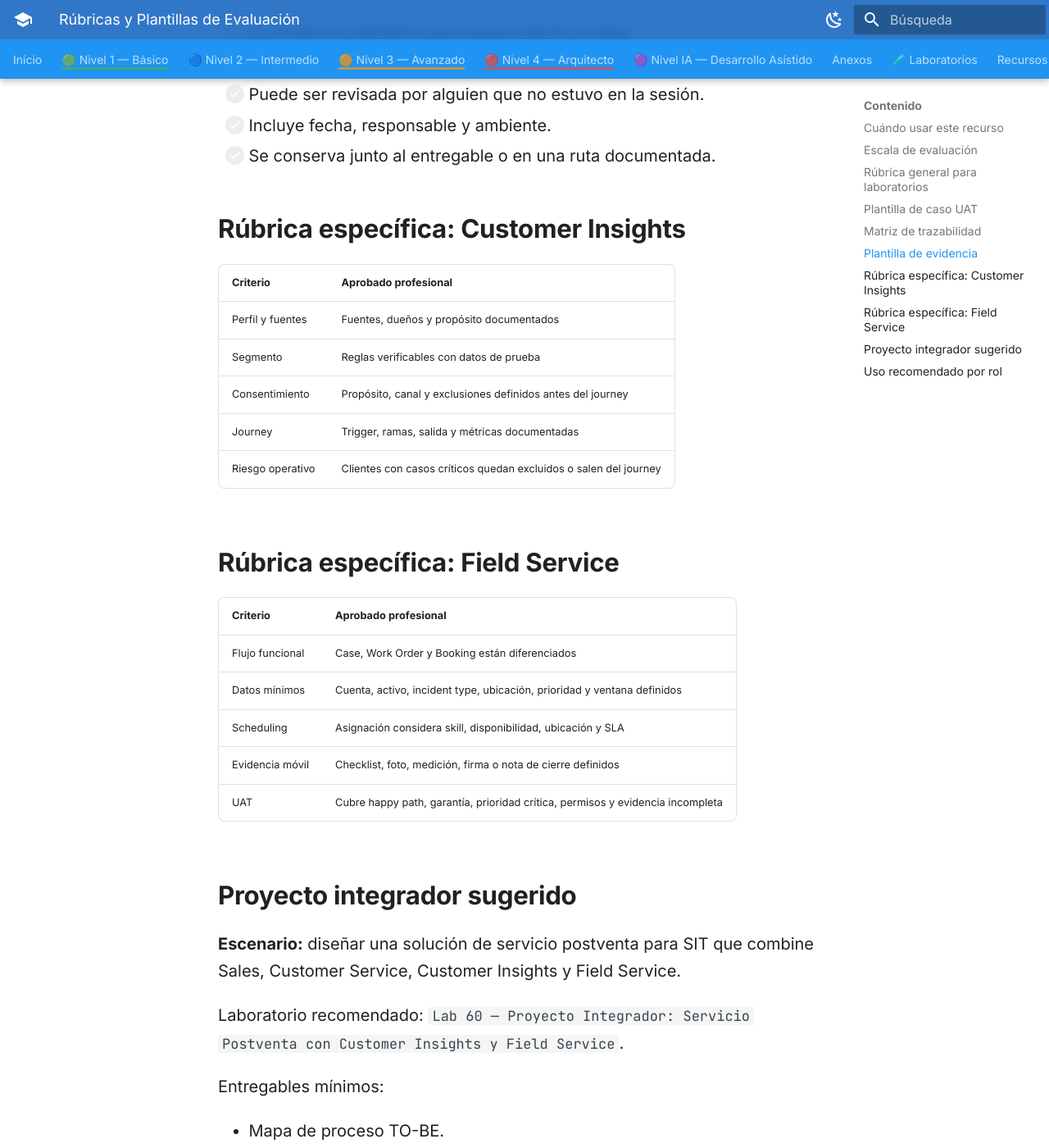
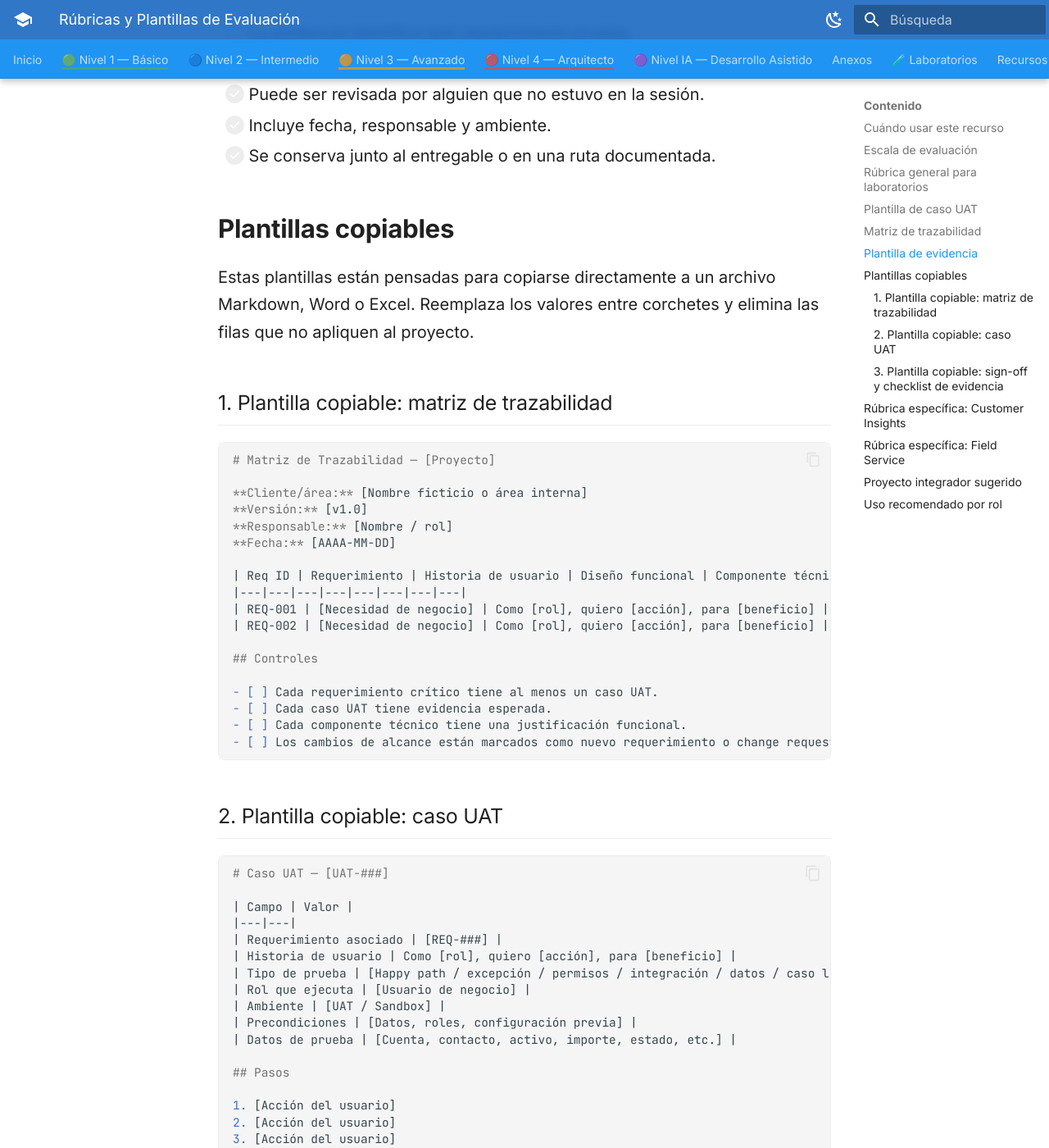
Before and after one commit to EdwingAlarcon/PlanEstudio, an MkDocs documentation site: the page built from docs/Recursos/RUBRICAS_PLANTILLAS_EVALUACION.md, in a window 1280 px wide and 1400 px high, scrolled down 4323 px. Shown: the whole window at 82% size. Built offline with MkDocs 1.6.1 and Material for MkDocs 9.7.7, drawn with Linux system fonts in a browser that asks for light colours; some of the changed text lies outside the part shown.

Commit message:
docs: agregar plantillas copiables de evaluacion

````diff
--- a/docs/Recursos/RUBRICAS_PLANTILLAS_EVALUACION.md
+++ b/docs/Recursos/RUBRICAS_PLANTILLAS_EVALUACION.md
@@ -91,6 +91,120 @@ Checklist de calidad de evidencia:
 - [ ] Incluye fecha, responsable y ambiente.
 - [ ] Se conserva junto al entregable o en una ruta documentada.
 
+## Plantillas copiables
+
+Estas plantillas están pensadas para copiarse directamente a un archivo Markdown, Word o Excel. Reemplaza los valores entre corchetes y elimina las filas que no apliquen al proyecto.
+
+### 1. Plantilla copiable: matriz de trazabilidad
+
+```markdown
+# Matriz de Trazabilidad — [Proyecto]
+
+**Cliente/área:** [Nombre ficticio o área interna]
+**Versión:** [v1.0]
+**Responsable:** [Nombre / rol]
+**Fecha:** [AAAA-MM-DD]
+
+| Req ID | Requerimiento | Historia de usuario | Diseño funcional | Componente técnico | Caso UAT | Evidencia esperada | Estado |
+|---|---|---|---|---|---|---|---|
+| REQ-001 | [Necesidad de negocio] | Como [rol], quiero [acción], para [beneficio] | FDD-01 [sección] | [Tabla/flujo/app/journey] | UAT-001 | [captura/log/registro] | Pendiente |
+| REQ-002 | [Necesidad de negocio] | Como [rol], quiero [acción], para [beneficio] | FDD-02 [sección] | [Tabla/flujo/app/journey] | UAT-002 | [captura/log/registro] | Pendiente |
+
+## Controles
+
+- [ ] Cada requerimiento crítico tiene al menos un caso UAT.
+- [ ] Cada caso UAT tiene evidencia esperada.
+- [ ] Cada componente técnico tiene una justificación funcional.
+- [ ] Los cambios de alcance están marcados como nuevo requerimiento o change request.
+```
+
+### 2. Plantilla copiable: caso UAT
+
+```markdown
+# Caso UAT — [UAT-###]
+
+| Campo | Valor |
+|---|---|
+| Requerimiento asociado | [REQ-###] |
+| Historia de usuario | Como [rol], quiero [acción], para [beneficio] |
+| Tipo de prueba | [Happy path / excepción / permisos / integración / datos / caso límite] |
+| Rol que ejecuta | [Usuario de negocio] |
+| Ambiente | [UAT / Sandbox] |
+| Precondiciones | [Datos, roles, configuración previa] |
+| Datos de prueba | [Cuenta, contacto, activo, importe, estado, etc.] |
+
+## Pasos
+
+1. [Acción del usuario]
+2. [Acción del usuario]
+3. [Acción del usuario]
+
+## Resultado esperado
+
+- [Resultado observable]
+- [Registro actualizado]
+- [Notificación, booking, journey, approval o evidencia generada]
+
+## Evidencia requerida
+
+- [ ] Captura o enlace del registro.
+- [ ] Log, historial o auditoría si aplica.
+- [ ] Comentario del usuario de negocio.
+
+## Resultado de ejecución
+
+| Estado | Defecto asociado | Comentarios | Aprobador |
+|---|---|---|---|
+| Pendiente | N/A | N/A | [Nombre / rol] |
+```
+
+### 3. Plantilla copiable: sign-off y checklist de evidencia
+
+```markdown
+# Sign-off UAT / Evidencia — [Proyecto]
+
+**Fecha de revisión:** [AAAA-MM-DD]
+**Sprint / release:** [Nombre]
+**Ambiente:** [UAT / Sandbox / PROD]
+**Responsable funcional:** [Nombre / rol]
+**Responsable técnico:** [Nombre / rol]
+
+## Resumen
+
+| Métrica | Resultado |
+|---|---|
+| Casos UAT planificados | [número] |
+| Casos aprobados | [número] |
+| Casos rechazados | [número] |
+| Defectos bloqueantes abiertos | [número] |
+| Riesgo residual | [Bajo / Medio / Alto] |
+
+## Checklist de aprobación
+
+- [ ] Requerimientos críticos cubiertos por UAT.
+- [ ] Evidencias almacenadas y nombradas de forma trazable.
+- [ ] Roles y permisos validados.
+- [ ] Datos sensibles anonimizados o protegidos.
+- [ ] Defectos bloqueantes cerrados o aceptados formalmente.
+- [ ] Go-live o siguiente fase aprobado por negocio.
+
+## Decisión
+
+| Decisión | Selección |
+|---|---|
+| Aprobado para siguiente fase | [Sí / No] |
+| Aprobado con observaciones | [Sí / No] |
+| Requiere nuevo ciclo UAT | [Sí / No] |
+
+## Firmas
+
+| Rol | Nombre | Comentario | Fecha |
+|---|---|---|---|
+| Negocio | [Nombre] | [Comentario] | [AAAA-MM-DD] |
+| TI / Arquitectura | [Nombre] | [Comentario] | [AAAA-MM-DD] |
+| QA / UAT Lead | [Nombre] | [Comentario] | [AAAA-MM-DD] |
+```
+
 ## Rúbrica específica: Customer Insights
 
 | Criterio | Aprobado profesional |
````
